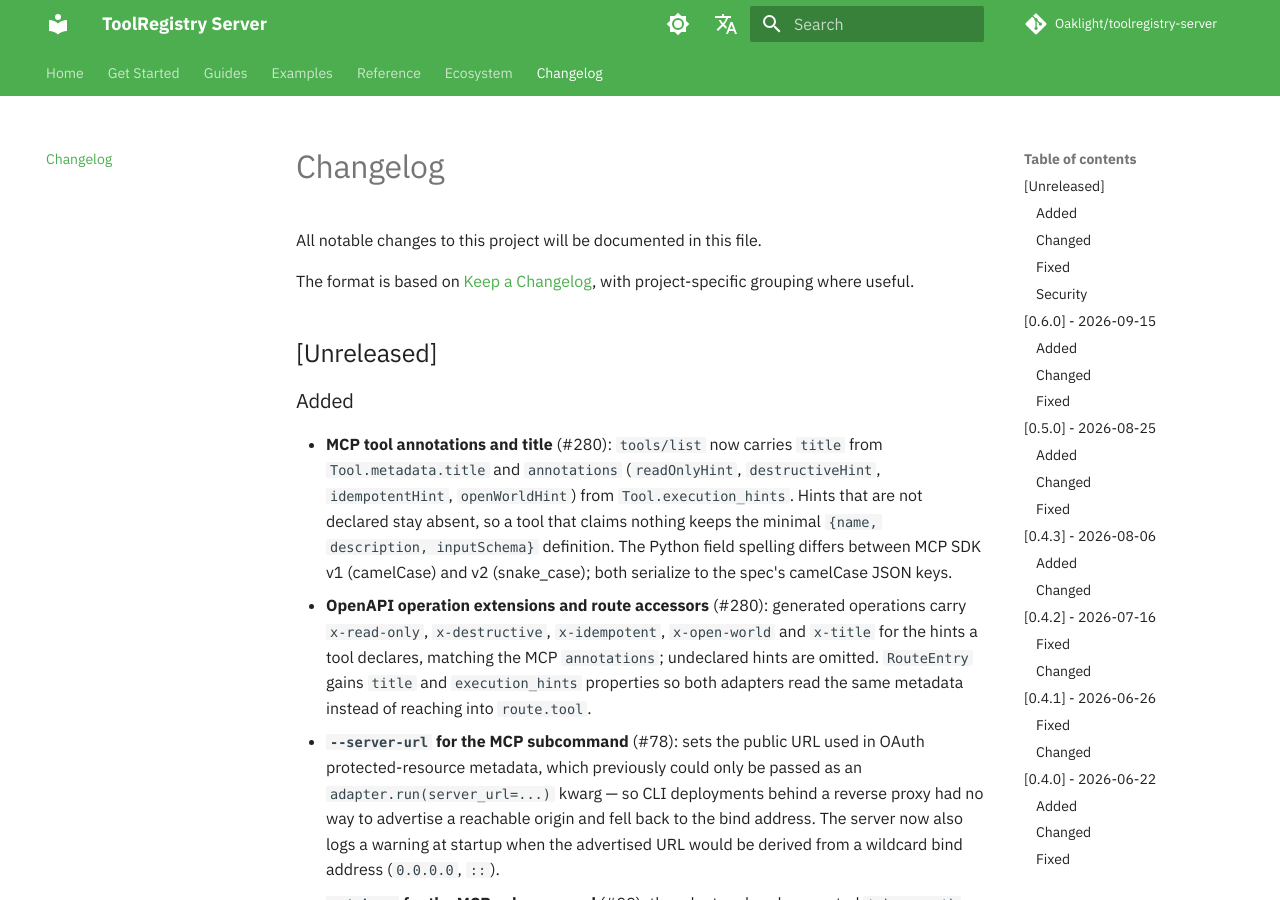
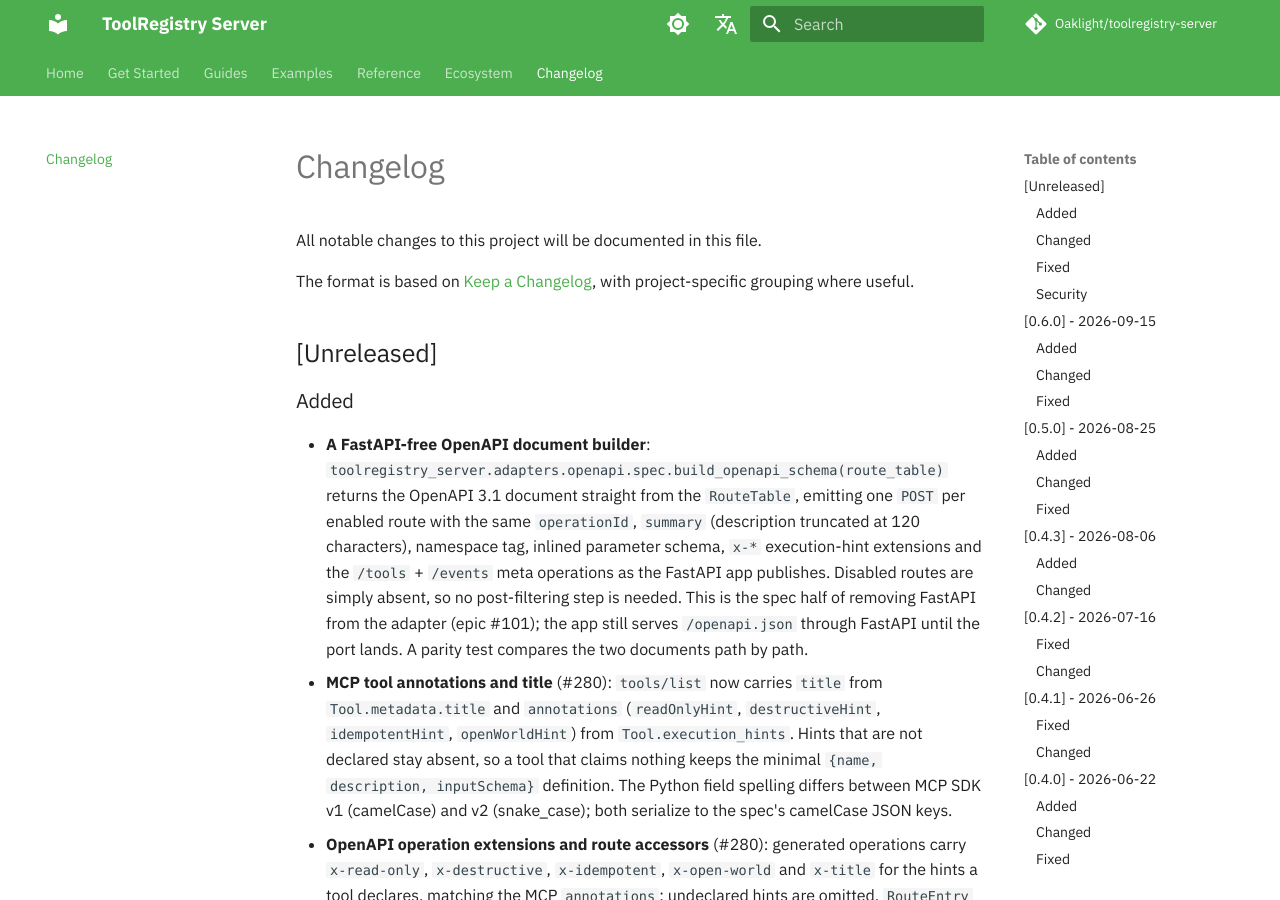
Before and after one commit to Oaklight/toolregistry-server, an MkDocs documentation site: the page built from docs/changelog.md, in a window 1280 px wide and 900 px high. Built offline with MkDocs 1.6.1 and Material for MkDocs 9.7.7, drawn with Linux system fonts in a browser that asks for light colours; some web fonts are replaced; comment, search, counter and statistics services are not loaded.

Commit message:
docs(changelog): FastAPI-free OpenAPI document builder
Record the RouteTable-driven spec builder (epic #101 workstream 3).

```diff
--- a/docs/changelog.md
+++ b/docs/changelog.md
@@ -8,6 +8,7 @@ The format is based on [Keep a Changelog](https://keepachangelog.com/en/1.1.0/),
 
 ### Added
 
+- **A FastAPI-free OpenAPI document builder**: `toolregistry_server.adapters.openapi.spec.build_openapi_schema(route_table)` returns the OpenAPI 3.1 document straight from the `RouteTable`, emitting one `POST` per enabled route with the same `operationId`, `summary` (description truncated at 120 characters), namespace tag, inlined parameter schema, `x-*` execution-hint extensions and the `/tools` + `/events` meta operations as the FastAPI app publishes. Disabled routes are simply absent, so no post-filtering step is needed. This is the spec half of removing FastAPI from the adapter (epic #101); the app still serves `/openapi.json` through FastAPI until the port lands. A parity test compares the two documents path by path.
 - **MCP tool annotations and title** (#280): `tools/list` now carries `title` from `Tool.metadata.title` and `annotations` (`readOnlyHint`, `destructiveHint`, `idempotentHint`, `openWorldHint`) from `Tool.execution_hints`. Hints that are not declared stay absent, so a tool that claims nothing keeps the minimal `{name, description, inputSchema}` definition. The Python field spelling differs between MCP SDK v1 (camelCase) and v2 (snake_case); both serialize to the spec's camelCase JSON keys.
 - **OpenAPI operation extensions and route accessors** (#280): generated operations carry `x-read-only`, `x-destructive`, `x-idempotent`, `x-open-world` and `x-title` for the hints a tool declares, matching the MCP `annotations`; undeclared hints are omitted. `RouteEntry` gains `title` and `execution_hints` properties so both adapters read the same metadata instead of reaching into `route.tool`.
 - **`--server-url` for the MCP subcommand** (#78): sets the public URL used in OAuth protected-resource metadata, which previously could only be passed as an `adapter.run(server_url=...)` kwarg — so CLI deployments behind a reverse proxy had no way to advertise a reachable origin and fell back to the bind address. The server now also logs a warning at startup when the advertised URL would be derived from a wildcard bind address (`0.0.0.0`, `::`).
```
